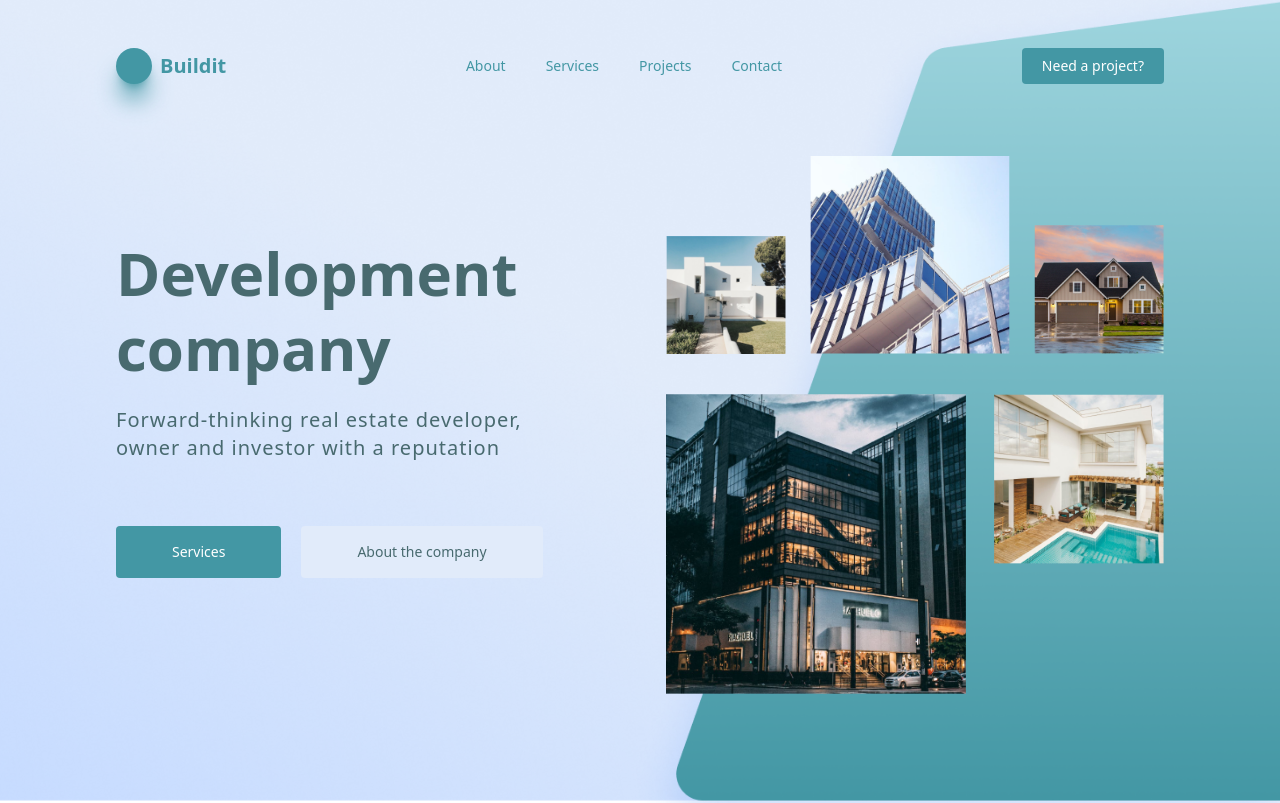
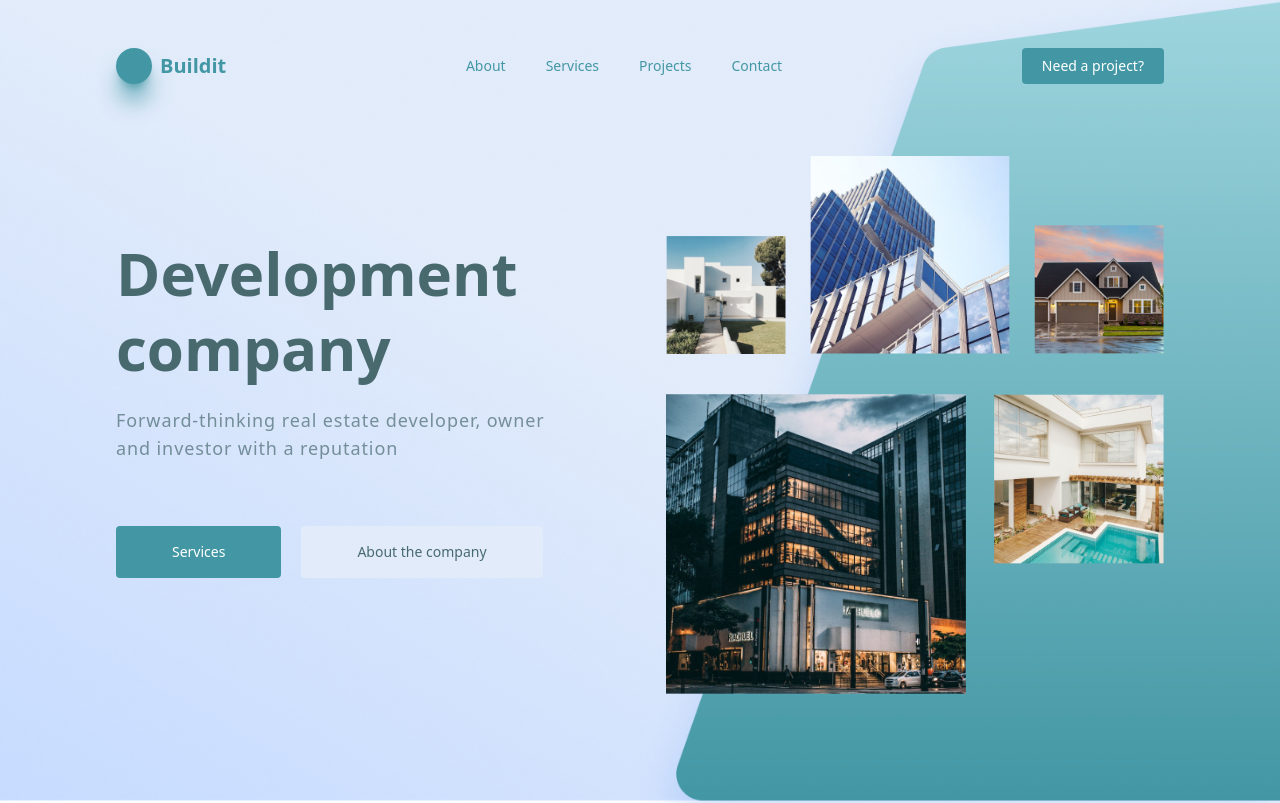
Before and after one commit to arjorb/buildit, a Next.js app: page / in a window 1280 px wide. Shown: the top 803 px of the page. Built offline with nearby package versions, Linux system fonts and the light colour scheme.

Commit message:
fixing the paragraph on the showcase component

```diff
--- a/components/home/Showcase.js
+++ b/components/home/Showcase.js
@@ -15,8 +15,8 @@ const Showcase = () => {
         <div className='max-w-container  mx-auto px-4 flex justify-between gap-14 mt-16'>
           <div className='w-45 mt-20'>
             <h2 className='text-6xl font-bold text-steelBlue-200 leading-tight'>Development company</h2>
-            <p className='text-xl my-5 text-steelBlue-200 font-light tracking-wider'>
-              Forward-thinking real estate developer, owner and investor with a reputation
+            <p className='text-lg my-5 text-steelBlue-200 text-opacity-70 font-light tracking-wider'>
+              Forward-thinking real estate developer, owner <br /> and investor with a reputation
             </p>
             <div className='flex gap-5 mt-16'>
               <BigButton name={'Services'} color={'steelBlue-100'} text='white' />
```
